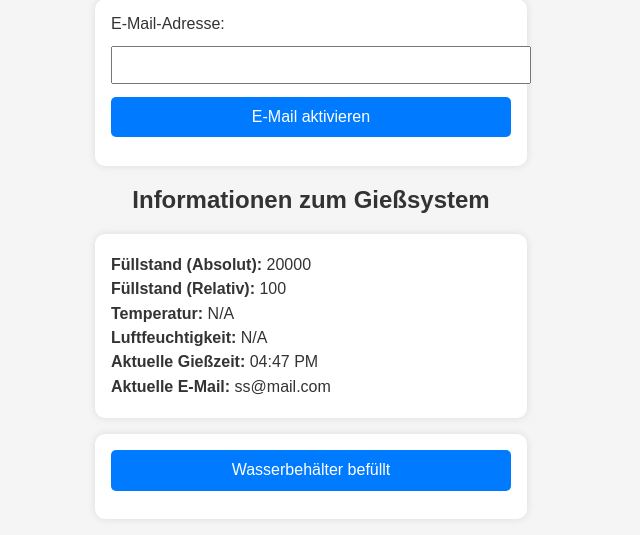
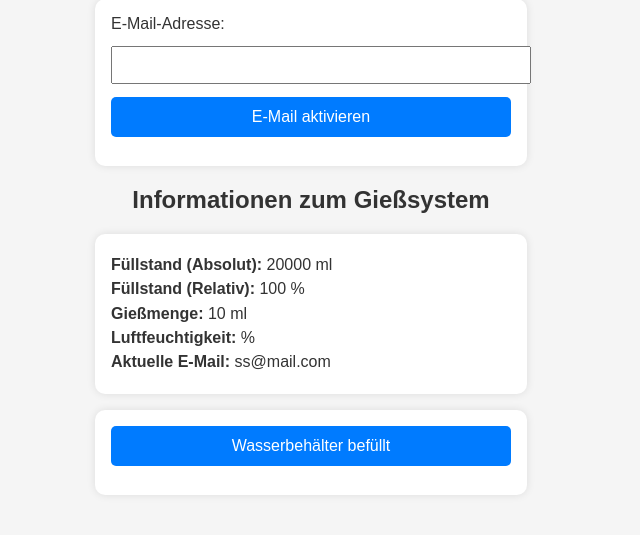
Before and after one commit to KevAlexHm/CanabisWaterSystem, a Flask app: page / in a window 1280 px wide. Shown: the part 570-1105 px from the top of the page, without its empty margins (329-969 px from the left). After the commit the page ends 1036 px from the top, so only its background shows below. Run offline with Flask 3, Linux system fonts and the light colour scheme.

Commit message:
comments added and units updated in index html

```diff
--- a/app.py
+++ b/app.py
@@ -9,8 +9,14 @@
 email_adresse = ""
 fuellstand_absolut = "1.5 L"
 fuellstand_relativ = "75 %"
-temperatur = "22 °C"
+giessmenge = "22 °C"
 luftfeuchtigkeit = "60 %"
+
+
+"""
+    Reads the current state from 'state_variables.json'.
+    Returns a dictionary with stored values or empty if error.
+"""
 
 
 def get_state_values():
@@ -22,35 +28,45 @@
         return {}
 
 
+# --- Routes (Web Pages / API Endpoints) ---
+
+
 @app.route("/", methods=["GET"])
+# Main page: reads current values from JSON and passes them to the HTML template for display.
 def index():
-
     state = get_state_values()
 
+    # Reading data from state_variables file and assigning them to python variable to show them in
+    # the UI.
     return render_template(
         "index.html",
         giesszeit=state.get("WATERING_TIME", "Nicht gesetzt"),
         email=state.get("EMAIL_ADDRESS", "Nicht gesetzt"),
         fuellstand_absolut=state.get("ABSOLUTE_FILL_STAND", "N/A"),
         fuellstand_relativ=state.get("RELATIVE_FILL_STAND", "N/A"),
-        temperatur=state.get("TEMPERATURE", "N/A"),
-        luftfeuchtigkeit=state.get("HUMIDITY", "N/A"),
+        giessmenge=state.get("FILL_QUANTITY", "N/A"),
+        luftfeuchtigkeit=state.get("RELATIVE_MOISTURE", "N/A"),
     )
 
 
-# Getting the watering time
+# Sets a new watering time based on the user input.
+# Updates the variable WATERING_TIME JSON state file. Triggered via a form POST request.
 @app.route("/set_giesszeit", methods=["POST"])
 def set_giesszeit():
+    # Getting the watering time from the HTML form (index.html)
     new_time = request.form.get("giesszeit")
     if new_time:
+        # Try to load the current state from JSON file
         try:
             with open("state_variables.json", "r") as f:
                 data = json.load(f)
         except FileNotFoundError:
+            # If file doesn't exist, start with an empty dictionary
             data = {}
 
+        # Update watering time value
         data["WATERING_TIME"] = new_time
-
+        # Saving watering time value in state_variables file
         try:
             with open("state_variables.json", "w") as f:
                 json.dump(data, f, indent=4)
@@ -61,18 +77,25 @@
     return redirect(url_for("index"))
 
 
+# Sets a new fill quantity based on the user input.
+# Updates the variable FILL_QUANTITY in the JSON state file. Triggered via a form POST request.
 @app.route("/set_fill_quantity", methods=["POST"])
 def set_fill_quantity():
+    # Getting the fill quantity from the HTML form (index.html)
     new_fill_quantity = request.form.get("fill_quantity")
     if new_fill_quantity:
         try:
+            # Try to load the current state from JSON file
             with open("state_variables.json", "r") as f:
                 data = json.load(f)
         except FileNotFoundError:
+            # If file doesn't exist, start with an empty dictionary
             data = {}
 
+        # Update fill quantity value
         data["FILL_QUANTITY"] = int(new_fill_quantity)
 
+        # Save updated value back to JSON file
         try:
             with open("state_variables.json", "w") as f:
                 json.dump(data, f, indent=4)
@@ -83,16 +106,21 @@
     return redirect(url_for("index"))
 
 
+# Saves a new email address for notifications.
+# Updates the variable EMAIL_ADDRESS in the JSON state file. Triggered via a form POST request.
 @app.route("/activate_email", methods=["POST"])
 def activate_email():
+    # Getting the email address from the HTML form (index.html)
     new_email = request.form.get("email")
     if new_email:
         try:
+            # Try to load the current state from JSON file
             with open("state_variables.json", "r") as f:
                 data = json.load(f)
         except FileNotFoundError:
             data = {}
 
+        # Update email address
         data["EMAIL_ADDRESS"] = new_email
 
         try:
@@ -105,19 +133,24 @@
     return redirect(url_for("index"))
 
 
+# Resets the fill level back to full (after refilling the water tank).
+# Sets default values for ABSOLUTE_FILL_STAND and RELATIVE_FILL_STAND in the JSON state file.
 @app.route("/reset_fueller", methods=["POST"])
 def reset_fueller():
-    new_absolute = 20000
-    new_relative = 100
+    new_absolute = 20000  # Absolute value in milliliters (example: 20,000 ml)
+    new_relative = 100  # Relative fill level in percent
     try:
+        # Load the current state from JSON
         with open("state_variables.json", "r") as f:
             data = json.load(f)
     except FileNotFoundError:
         data = {}
 
+    # Set new fill level values
     data["ABSOLUTE_FILL_STAND"] = new_absolute
     data["RELATIVE_FILL_STAND"] = new_relative
 
+    # Save the updated values to the JSON file
     try:
         with open("state_variables.json", "w") as f:
             json.dump(data, f, indent=4)
--- a/templates/index.html
+++ b/templates/index.html
@@ -86,11 +86,11 @@
 
     <h2>Informationen zum Gießsystem</h2>
     <div class="info-block">
-        <p><strong>Füllstand (Absolut):</strong> {{ fuellstand_absolut }}</p>
-        <p><strong>Füllstand (Relativ):</strong> {{ fuellstand_relativ }}</p>
-        <p><strong>Temperatur:</strong> {{ temperatur }}</p>
-        <p><strong>Luftfeuchtigkeit:</strong> {{ luftfeuchtigkeit }}</p>
-        <p><strong>Aktuelle Gießzeit:</strong> {{ giesszeit }}</p>
+        <p><strong>Füllstand (Absolut):</strong> {{ fuellstand_absolut }} ml</p>
+        <p><strong>Füllstand (Relativ):</strong> {{ fuellstand_relativ }} %</p>
+        <p><strong>Gießmenge:</strong> {{ giessmenge }} ml</p>
+        <p><strong>Luftfeuchtigkeit:</strong> {{ luftfeuchtigkeit }} %</p>
+        <!-- <p><strong>Aktuelle Gießzeit:</strong> {{ giesszeit }}</p> -->
         <p><strong>Aktuelle E-Mail:</strong> {{ email }}</p>
     </div>
 
```
